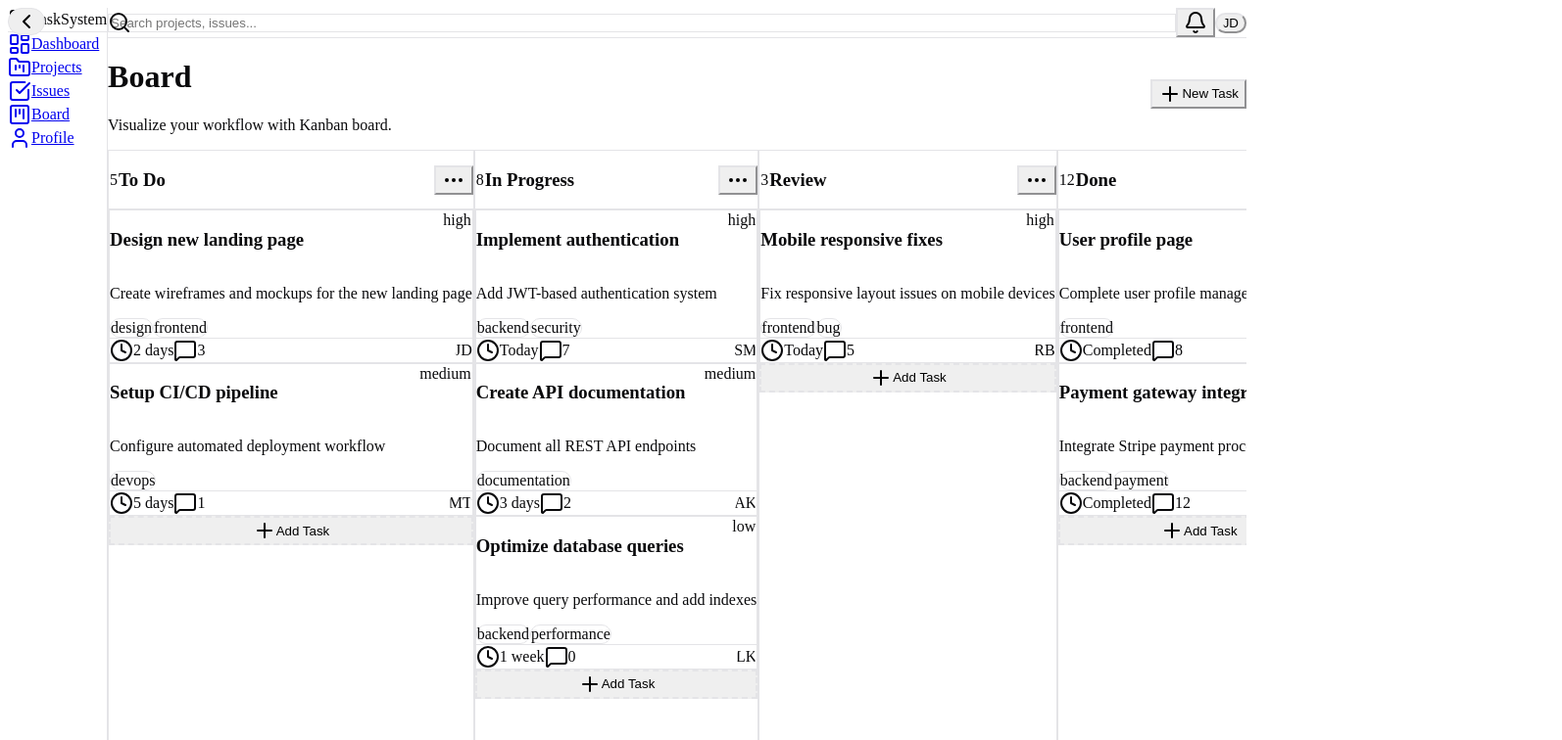
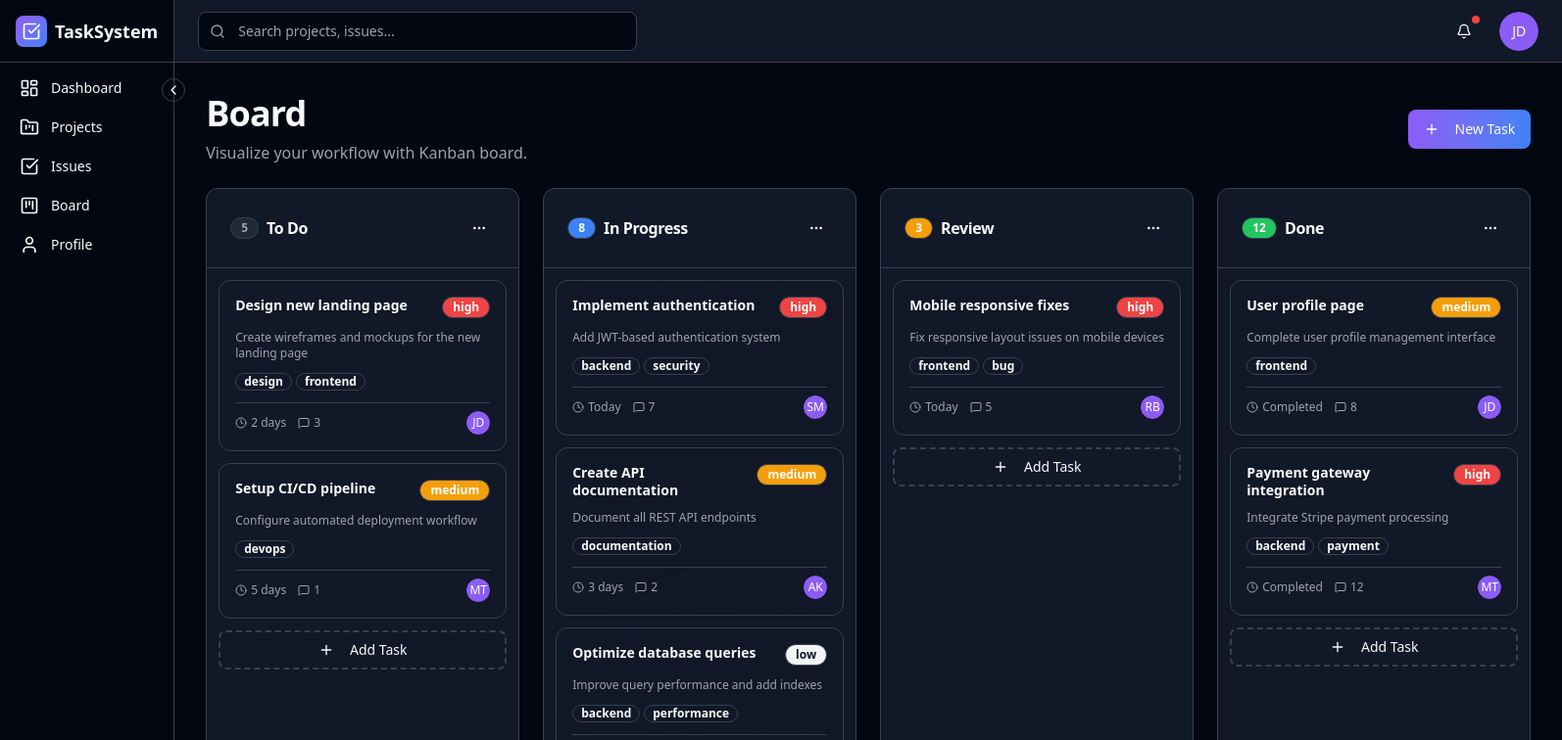
Before and after one commit to PioZac002/TaskSystemFront, a React (Vite) app: page /board in a window 1280 px wide. Shown: the top 756 px of the page at 98% size, 1594 px wide, since content can reach past the window. Built offline with nearby package versions, Linux system fonts and the light colour scheme.

Commit message:
login/register works, Dashboard/Projects/Board UI v1

```diff
--- a/dev-dist/sw.js
+++ b/dev-dist/sw.js
@@ -82,7 +82,7 @@ define(['./workbox-54d0af47'], (function (workbox) { 'use strict';
     "revision": "3ca0b8505b4bec776b69afdba2768812"
   }, {
     "url": "index.html",
-    "revision": "0.39akhv6kfo"
+    "revision": "0.i5boegd52e8"
   }], {});
   workbox.cleanupOutdatedCaches();
   workbox.registerRoute(new workbox.NavigationRoute(workbox.createHandlerBoundToURL("index.html"), {
--- a/package.json
+++ b/package.json
@@ -18,7 +18,6 @@
     "@radix-ui/react-slot": "^1.2.3",
     "@tailwindcss/postcss": "^4.1.16",
     "@tailwindcss/vite": "^4.1.14",
-    "autoprefixer": "^10.4.21",
     "axios": "^1.12.2",
     "class-variance-authority": "^0.7.1",
     "clsx": "^2.1.1",
@@ -29,7 +28,6 @@
     "sonner": "^2.0.7",
     "tailwind-merge": "^3.3.1",
     "tailwindcss": "^4.1.16",
-    "tailwindcss-animate": "^1.0.7",
     "zustand": "^5.0.8"
   },
   "devDependencies": {
--- a/postcss.config.js
+++ /dev/null
@@ -1,9 +0,0 @@
-import tailwindcss from "@tailwindcss/postcss";
-import autoprefixer from "autoprefixer";
-
-export default {
-    plugins: [
-        tailwindcss,
-        autoprefixer,
-    ],
-};
--- a/src/features/dashboard/Dashboard.jsx
+++ b/src/features/dashboard/Dashboard.jsx
@@ -3,9 +3,9 @@ import { AppLayout } from "@/components/layout/AppLayout";
 import { Card, CardContent, CardDescription, CardHeader, CardTitle } from "@/components/ui/card";
 import { Button } from "@/components/ui/button";
 import { Badge } from "@/components/ui/badge";
+import { Plus, FolderKanban, CheckSquare, Users, TrendingUp, MoreVertical, Target, Clock } from "lucide-react";
 import { Avatar, AvatarFallback } from "@/components/ui/avatar";
 import { Input } from "@/components/ui/input";
-import { Plus, FolderKanban, CheckSquare, Users, TrendingUp, MoreVertical, Target } from "lucide-react";
 
 const stats = [
     { title: "Total Projects", value: "12", icon: FolderKanban, change: "+2 this month", trend: "up" },
@@ -22,6 +22,8 @@ const recentProjects = [
         progress: 75,
         team: ["JD", "SM", "AK"],
         status: "inprogress",
+        completedIssues: 15,
+        totalIssues: 20,
     },
     {
         id: 2,
@@ -30,6 +32,8 @@ const recentProjects = [
         progress: 45,
         team: ["MT", "LK", "RB"],
         status: "inprogress",
+        completedIssues: 9,
+        totalIssues: 20,
     },
     {
         id: 3,
@@ -38,6 +42,8 @@ const recentProjects = [
         progress: 90,
         team: ["JD", "SM"],
         status: "done",
+        completedIssues: 18,
+        totalIssues: 20,
     },
 ];
 
--- a/src/features/projects/Projects.jsx
+++ b/src/features/projects/Projects.jsx
@@ -5,6 +5,7 @@ import { Button } from "@/components/ui/button";
 import { Badge } from "@/components/ui/badge";
 import { Avatar, AvatarFallback } from "@/components/ui/avatar";
 import { Plus, Search, MoreVertical, Users, Target } from "lucide-react";
+import { Input } from "@/components/ui/input";
 
 const projects = [
     {
--- a/src/index.css
+++ b/src/index.css
@@ -1,129 +1,308 @@
-@tailwind base;
-@tailwind components;
-@tailwind utilities;
+@import "tailwindcss";
 
-/* Design system: HSL variables for colors, gradients, fonts etc. */
-@layer base {
-  :root {
-    --background: 0 0% 100%;
-    --foreground: 240 10% 3.9%;
+@theme {
+  /* Kolory */
+  --color-primary: #8b5cf6;
+  --color-primary-foreground: #ffffff;
+  --color-secondary: #f3f4f6;
+  --color-secondary-foreground: #111827;
 
-    --card: 0 0% 100%;
-    --card-foreground: 240 10% 3.9%;
+  --color-background: #ffffff;
+  --color-foreground: #030712;
 
-    --popover: 0 0% 100%;
-    --popover-foreground: 240 10% 3.9%;
+  --color-muted: #f3f4f6;
+  --color-muted-foreground: #6b7280;
 
-    --primary: 262 83% 58%;
-    --primary-foreground: 0 0% 100%;
-    --primary-glow: 262 90% 65%;
+  --color-accent: #3b82f6;
+  --color-accent-foreground: #ffffff;
 
-    --secondary: 240 5% 96%;
-    --secondary-foreground: 240 6% 10%;
+  --color-destructive: #ef4444;
+  --color-destructive-foreground: #ffffff;
 
-    --muted: 240 5% 96%;
-    --muted-foreground: 240 4% 46%;
+  --color-success: #22c55e;
+  --color-success-foreground: #ffffff;
 
-    --accent: 217 91% 60%;
-    --accent-foreground: 0 0% 100%;
+  --color-warning: #f59e0b;
+  --color-warning-foreground: #ffffff;
 
-    --destructive: 0 84% 60%;
-    --destructive-foreground: 0 0% 100%;
+  --color-border: #e5e7eb;
+  --color-input: #e5e7eb;
+  --color-ring: #8b5cf6;
 
-    --success: 142 76% 36%;
-    --success-foreground: 0 0% 100%;
+  --color-card: #ffffff;
+  --color-card-foreground: #030712;
 
-    --warning: 38 92% 50%;
-    --warning-foreground: 0 0% 100%;
+  --color-popover: #ffffff;
+  --color-popover-foreground: #030712;
 
-    --border: 240 6% 90%;
-    --input: 240 6% 90%;
-    --ring: 262 83% 58%;
+  /* Border radius */
+  --radius-sm: 0.25rem;
+  --radius-md: 0.5rem;
+  --radius-lg: 0.75rem;
+  --radius-xl: 1rem;
+  --radius: 0.5rem;
+}
 
-    --radius: 0.75rem;
-
-    --sidebar-background: 0 0% 98%;
-    --sidebar-foreground: 240 5% 26%;
-    --sidebar-primary: 262 83% 58%;
-    --sidebar-primary-foreground: 0 0% 100%;
-    --sidebar-accent: 240 5% 96%;
-    --sidebar-accent-foreground: 240 6% 10%;
-    --sidebar-border: 240 6% 90%;
-    --sidebar-ring: 262 83% 58%;
-
-    --gradient-primary: linear-gradient(135deg, hsl(262 83% 58%) 0%, hsl(217 91% 60%) 100%);
-    --gradient-card: linear-gradient(180deg, hsl(0 0% 100%) 0%, hsl(240 5% 98%) 100%);
-    --gradient-hero: linear-gradient(135deg, hsl(262 90% 65% / 0.1) 0%, hsl(217 91% 60% / 0.1) 100%);
-
-    --shadow-sm: 0 1px 2px 0 hsl(240 10% 3.9% / 0.05);
-    --shadow-md: 0 4px 6px -1px hsl(240 10% 3.9% / 0.1), 0 2px 4px -1px hsl(240 10% 3.9% / 0.06);
-    --shadow-lg: 0 10px 15px -3px hsl(240 10% 3.9% / 0.1), 0 4px 6px -2px hsl(240 10% 3.9% / 0.05);
-    --shadow-glow: 0 0 20px hsl(262 90% 65% / 0.3);
-
-    --transition-base: all 0.2s cubic-bezier(0.4, 0, 0.2, 1);
-    --transition-smooth: all 0.3s cubic-bezier(0.4, 0, 0.2, 1);
-  }
-
-  .dark {
-    --background: 240 10% 3.9%;
-    --foreground: 0 0% 98%;
-
-    --card: 240 10% 7%;
-    --card-foreground: 0 0% 98%;
-
-    --popover: 240 10% 7%;
-    --popover-foreground: 0 0% 98%;
-
-    --primary: 262 83% 58%;
-    --primary-foreground: 0 0% 100%;
-    --primary-glow: 262 90% 65%;
-
-    --secondary: 240 4% 16%;
-    --secondary-foreground: 0 0% 98%;
-
-    --muted: 240 4% 16%;
-    --muted-foreground: 240 5% 65%;
-
-    --accent: 217 91% 60%;
-    --accent-foreground: 0 0% 100%;
-
-    --destructive: 0 63% 31%;
-    --destructive-foreground: 0 0% 98%;
-
-    --success: 142 76% 36%;
-    --success-foreground: 0 0% 100%;
-
-    --warning: 38 92% 50%;
-    --warning-foreground: 0 0% 100%;
-
-    --border: 240 4% 16%;
-    --input: 240 4% 16%;
-    --ring: 262 83% 58%;
-
-    --sidebar-background: 240 10% 5%;
-    --sidebar-foreground: 240 5% 84%;
-    --sidebar-primary: 262 83% 58%;
-    --sidebar-primary-foreground: 0 0% 100%;
-    --sidebar-accent: 240 4% 16%;
-    --sidebar-accent-foreground: 0 0% 98%;
-    --sidebar-border: 240 4% 16%;
-    --sidebar-ring: 262 83% 58%;
-
-    --gradient-primary: linear-gradient(135deg, hsl(262 83% 58%) 0%, hsl(217 91% 60%) 100%);
-    --gradient-card: linear-gradient(180deg, hsl(240 10% 7%) 0%, hsl(240 10% 9%) 100%);
-    --gradient-hero: linear-gradient(135deg, hsl(262 90% 65% / 0.15) 0%, hsl(217 91% 60% / 0.15) 100%);
-  }
-
-  /* Domyślna borda dla wszystkich */
-  * {
-    border-color: hsl(var(--border));
-  }
-
-  /* Zamień @apply na bezpośrednie style CSS, aby uniknąć błędów */
-  body {
-    background-color: hsl(var(--background));
-    color: hsl(var(--foreground));
+/* Dark mode */
+@media (prefers-color-scheme: dark) {
+  @theme {
+    --color-background: #030712;
+    --color-foreground: #f9fafb;
+    --color-card: #111827;
+    --color-card-foreground: #f9fafb;
+    --color-muted: #1f2937;
+    --color-muted-foreground: #9ca3af;
+    --color-border: #374151;
+    --color-input: #374151;
   }
 }
 
-/* Usuń niestandardowe utility z @layer utilities, żeby uniknąć błędów */
+/* Custom Utilities dla Tailwind v4 */
+@layer utilities {
+  /* Typography colors */
+  .text-primary {
+    color: var(--color-primary);
+  }
+
+  .text-primary-foreground {
+    color: var(--color-primary-foreground);
+  }
+
+  .text-secondary {
+    color: var(--color-secondary);
+  }
+
+  .text-secondary-foreground {
+    color: var(--color-secondary-foreground);
+  }
+
+  .text-muted {
+    color: var(--color-muted);
+  }
+
+  .text-muted-foreground {
+    color: var(--color-muted-foreground);
+  }
+
+  .text-accent {
+    color: var(--color-accent);
+  }
+
+  .text-accent-foreground {
+    color: var(--color-accent-foreground);
+  }
+
+  .text-destructive {
+    color: var(--color-destructive);
+  }
+
+  .text-success {
+    color: var(--color-success);
+  }
+
+  .text-warning {
+    color: var(--color-warning);
+  }
+
+  .text-foreground {
+    color: var(--color-foreground);
+  }
+
+  /* Background colors */
+  .bg-primary {
+    background-color: var(--color-primary);
+  }
+
+  .bg-primary\/90 {
+    background-color: color-mix(in srgb, var(--color-primary) 90%, transparent);
+  }
+
+  .bg-primary\/80 {
+    background-color: color-mix(in srgb, var(--color-primary) 80%, transparent);
+  }
+
+  .bg-secondary {
+    background-color: var(--color-secondary);
+  }
+
+  .bg-secondary\/80 {
+    background-color: color-mix(in srgb, var(--color-secondary) 80%, transparent);
+  }
+
+  .bg-muted {
+    background-color: var(--color-muted);
+  }
+
+  .bg-muted\/80 {
+    background-color: color-mix(in srgb, var(--color-muted) 80%, transparent);
+  }
+
+  .bg-accent {
+    background-color: var(--color-accent);
+  }
+
+  .bg-accent\/50 {
+    background-color: color-mix(in srgb, var(--color-accent) 50%, transparent);
+  }
+
+  .bg-accent\/80 {
+    background-color: color-mix(in srgb, var(--color-accent) 80%, transparent);
+  }
+
+  .bg-destructive {
+    background-color: var(--color-destructive);
+  }
+
+  .bg-destructive\/80 {
+    background-color: color-mix(in srgb, var(--color-destructive) 80%, transparent);
+  }
+
+  .bg-success {
+    background-color: var(--color-success);
+  }
+
+  .bg-success\/80 {
+    background-color: color-mix(in srgb, var(--color-success) 80%, transparent);
+  }
+
+  .bg-success\/90 {
+    background-color: color-mix(in srgb, var(--color-success) 90%, transparent);
+  }
+
+  .bg-warning {
+    background-color: var(--color-warning);
+  }
+
+  .bg-warning\/80 {
+    background-color: color-mix(in srgb, var(--color-warning) 80%, transparent);
+  }
+
+  .bg-card {
+    background-color: var(--color-card);
+  }
+
+  .bg-card\/80 {
+    background-color: color-mix(in srgb, var(--color-card) 80%, transparent);
+  }
+
+  .bg-card\/50 {
+    background-color: color-mix(in srgb, var(--color-card) 50%, transparent);
+  }
+
+  .bg-background {
+    background-color: var(--color-background);
+  }
+
+  .bg-popover {
+    background-color: var(--color-popover);
+  }
+
+  /* Border colors */
+  .border-border {
+    border-color: var(--color-border);
+  }
+
+  .border-border\/50 {
+    border-color: color-mix(in srgb, var(--color-border) 50%, transparent);
+  }
+
+  .border-input {
+    border-color: var(--color-input);
+  }
+
+  .border-card {
+    border-color: var(--color-card);
+  }
+
+  /* Ring colors */
+  .ring-ring {
+    --tw-ring-color: var(--color-ring);
+  }
+
+  .ring-offset-background {
+    --tw-ring-offset-color: var(--color-background);
+  }
+
+  /* Shadows */
+  .shadow-glow {
+    box-shadow: 0 0 20px color-mix(in srgb, var(--color-primary) 30%, transparent);
+  }
+
+  /* Gradients */
+  .bg-gradient-primary {
+    background: linear-gradient(135deg, var(--color-primary) 0%, var(--color-accent) 100%);
+  }
+
+  /* Animations */
+  .animate-fade-in {
+    animation: fade-in 0.3s ease-out;
+  }
+
+  .animate-scale-in {
+    animation: scale-in 0.2s ease-out;
+  }
+
+  .animate-accordion-down {
+    animation: accordion-down 0.2s ease-out;
+  }
+
+  .animate-accordion-up {
+    animation: accordion-up 0.2s ease-out;
+  }
+}
+
+/* Keyframes */
+@keyframes fade-in {
+  from {
+    opacity: 0;
+    transform: translateY(10px);
+  }
+  to {
+    opacity: 1;
+    transform: translateY(0);
+  }
+}
+
+@keyframes scale-in {
+  from {
+    transform: scale(0.95);
+    opacity: 0;
+  }
+  to {
+    transform: scale(1);
+    opacity: 1;
+  }
+}
+
+@keyframes accordion-down {
+  from {
+    height: 0;
+    opacity: 0;
+  }
+  to {
+    height: var(--radix-accordion-content-height);
+    opacity: 1;
+  }
+}
+
+@keyframes accordion-up {
+  from {
+    height: var(--radix-accordion-content-height);
+    opacity: 1;
+  }
+  to {
+    height: 0;
+    opacity: 0;
+  }
+}
+
+/* Global styles */
+* {
+  border-color: var(--color-border);
+}
+
+body {
+  background-color: var(--color-background);
+  color: var(--color-foreground);
+  font-family: system-ui, -apple-system, sans-serif;
+}
--- a/tailwind.config.js
+++ /dev/null
@@ -1,139 +0,0 @@
-module.exports = {
-    darkMode: ["class"],
-    content: [
-        "./pages/**/*.{js,jsx,ts,tsx}",
-        "./components/**/*.{js,jsx,ts,tsx}",
-        "./app/**/*.{js,jsx,ts,tsx}",
-        "./src/**/*.{js,jsx,ts,tsx}"
-    ],
-    prefix: "",
-    theme: {
-        container: {
-            center: true,
-            padding: "2rem",
-            screens: {
-                "2xl": "1400px",
-            },
-        },
-        extend: {
-            colors: {
-                border: "hsl(var(--border))",
-                input: "hsl(var(--input))",
-                ring: "hsl(var(--ring))",
-                background: "hsl(var(--background))",
-                foreground: "hsl(var(--foreground))",
-                primary: {
-                    DEFAULT: "hsl(var(--primary))",
-                    foreground: "hsl(var(--primary-foreground))",
-                },
-                secondary: {
-                    DEFAULT: "hsl(var(--secondary))",
-                    foreground: "hsl(var(--secondary-foreground))",
-                },
-                destructive: {
-                    DEFAULT: "hsl(var(--destructive))",
-                    foreground: "hsl(var(--destructive-foreground))",
-                },
-                muted: {
-                    DEFAULT: "hsl(var(--muted))",
-                    foreground: "hsl(var(--muted-foreground))",
-                },
-                accent: {
-                    DEFAULT: "hsl(var(--accent))",
-                    foreground: "hsl(var(--accent-foreground))",
-                },
-                popover: {
-                    DEFAULT: "hsl(var(--popover))",
-                    foreground: "hsl(var(--popover-foreground))",
-                },
-                card: {
-                    DEFAULT: "hsl(var(--card))",
-                    foreground: "hsl(var(--card-foreground))",
-                },
-                sidebar: {
-                    DEFAULT: "hsl(var(--sidebar-background))",
-                    foreground: "hsl(var(--sidebar-foreground))",
-                    primary: "hsl(var(--sidebar-primary))",
-                    "primary-foreground": "hsl(var(--sidebar-primary-foreground))",
-                    accent: "hsl(var(--sidebar-accent))",
-                    "accent-foreground": "hsl(var(--sidebar-accent-foreground))",
-                    border: "hsl(var(--sidebar-border))",
-                    ring: "hsl(var(--sidebar-ring))",
-                },
-                success: {
-                    DEFAULT: "hsl(var(--success))",
-                    foreground: "hsl(var(--success-foreground))",
-                },
-                warning: {
-                    DEFAULT: "hsl(var(--warning))",
-                    foreground: "hsl(var(--warning-foreground))",
-                },
-            },
-            borderRadius: {
-                lg: "var(--radius)",
-                md: "calc(var(--radius) - 2px)",
-                sm: "calc(var(--radius) - 4px)",
-            },
-            keyframes: {
-                "accordion-down": {
-                    from: { height: "0", opacity: "0" },
-                    to: { height: "var(--radix-accordion-content-height)", opacity: "1" },
-                },
-                "accordion-up": {
-                    from: { height: "var(--radix-accordion-content-height)", opacity: "1" },
-                    to: { height: "0", opacity: "0" },
-                },
-                "fade-in": {
-                    "0%": { opacity: "0", transform: "translateY(10px)" },
-                    "100%": { opacity: "1", transform: "translateY(0)" },
-                },
-                "fade-out": {
-                    "0%": { opacity: "1", transform: "translateY(0)" },
-                    "100%": { opacity: "0", transform: "translateY(10px)" },
-                },
-                "scale-in": {
-                    "0%": { transform: "scale(0.95)", opacity: "0" },
-                    "100%": { transform: "scale(1)", opacity: "1" },
-                },
-                "scale-out": {
-                    "0%": { transform: "scale(1)", opacity: "1" },
-                    "100%": { transform: "scale(0.95)", opacity: "0" },
-                },
-                "slide-in-right": {
-                    "0%": { transform: "translateX(100%)" },
-                    "100%": { transform: "translateX(0)" },
-                },
-                "slide-out-right": {
-                    "0%": { transform: "translateX(0)" },
-                    "100%": { transform: "translateX(100%)" },
-                },
-                "slide-in-left": {
-                    "0%": { transform: "translateX(-100%)" },
-                    "100%": { transform: "translateX(0)" },
-                },
-                "slide-out-left": {
-                    "0%": { transform: "translateX(0)" },
-                    "100%": { transform: "translateX(-100%)" },
-                },
-                "shimmer": {
-                    "0%": { backgroundPosition: "-1000px 0" },
-                    "100%": { backgroundPosition: "1000px 0" },
-                },
-            },
-            animation: {
-                "accordion-down": "accordion-down 0.2s ease-out",
-                "accordion-up": "accordion-up 0.2s ease-out",
-                "fade-in": "fade-in 0.3s ease-out",
-                "fade-out": "fade-out 0.3s ease-out",
-                "scale-in": "scale-in 0.2s ease-out",
-                "scale-out": "scale-out 0.2s ease-out",
-                "slide-in-right": "slide-in-right 0.3s ease-out",
-                "slide-out-right": "slide-out-right 0.3s ease-out",
-                "slide-in-left": "slide-in-left 0.3s ease-out",
-                "slide-out-left": "slide-out-left 0.3s ease-out",
-                "shimmer": "shimmer 2s linear infinite",
-            },
-        },
-    },
-    plugins: [require("tailwindcss-animate")],
-};
```
Also changed, not shown: 1 other file (tests, documents, lock files or other folders).
